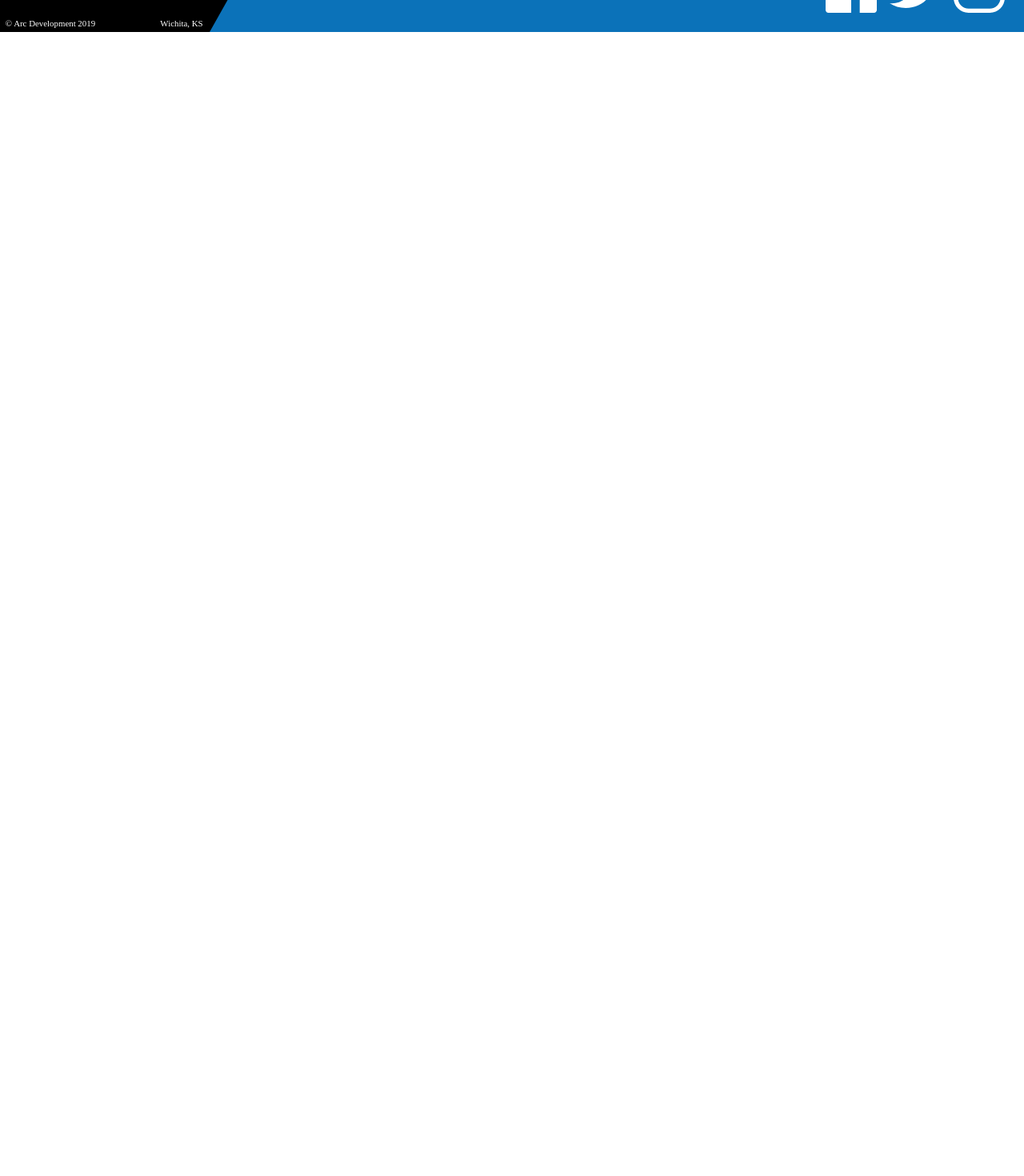
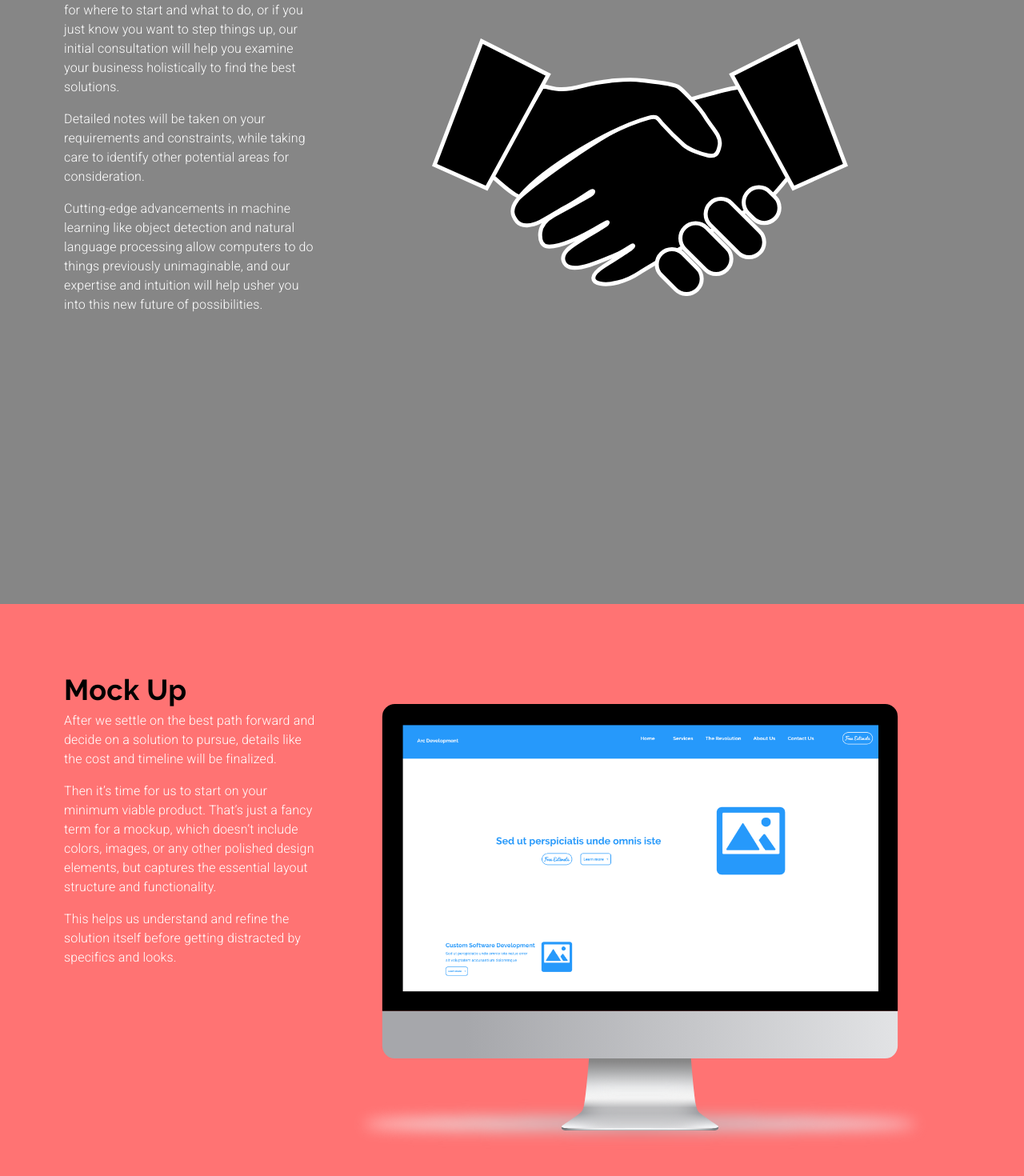
Before and after one commit to Tris-909/Material-UI-Project-1, a React (Create React App) app: page /revolution in a window 1280 px wide. Shown: the part 2420-3890 px from the top of the page at 80% size. Before the commit the page ends 2460 px from the top, so only its background shows below. Built offline with nearby package versions, Linux system fonts and the light colour scheme.

Commit message:
Adding Revolution Page Block 3 and Block 4

```diff
--- a/src/Components/Revolution.js
+++ b/src/Components/Revolution.js
@@ -29,6 +29,32 @@ const useStyles = makeStyles(theme => ({
         [theme.breakpoints.down("xs")]: {
             padding: '2em 1em 2em 1em'
         }
+    },
+    Revo1: {
+        ...theme.typography.Revo,
+        color: 'black'
+    },
+    Background1: {
+        backgroundColor: theme.palette.common.gray,
+        padding: '2em 5em 10em 5em',
+        [theme.breakpoints.down("xs")]: {
+            padding: '2em 1em 2em 1em'
+        },
+        height: '60em'
+    },
+    Background2: {
+        backgroundColor: theme.palette.common.pink,
+        padding: '2em 5em 10em 5em',
+        [theme.breakpoints.down("xs")]: {
+            padding: '2em 1em 2em 1em'
+        },
+        height: '60em'
+    },
+    RevoText: {
+        ...theme.typography.body3
+    },
+    RevotitleSpace: {
+        maxWidth: '20em'
     }
 }));
 
@@ -117,9 +143,53 @@ export default function Revolution(props) {
                     <Typography variant="h4">
                         Process
                     </Typography>
+                </Grid>
+            </Grid>
 
+            {/* THIRD SECTION */}
+            <Grid item container direction="row" align="center" justify="center" className={classes.Background1}>
+                <Grid item container direction="column" lg align="left" style={{marginTop: '3em'}} className={classes.RevotitleSpace}>
+                    <Grid item>
+                        <Typography className={classes.Revo1}>Consultation</Typography>
+                    </Grid>
+                    <Grid item>
+                        <Typography className={classes.RevoText} paragraph>
+                            Our process begins the moment you realize you need a piece of technology for your business. Whether you already have an idea for where to start and what to do, or if you just know you want to step things up, our initial consultation will help you examine your business holistically to find the best solutions.
+                        </Typography>
+                        <Typography className={classes.RevoText} paragraph>
+                            Detailed notes will be taken on your requirements and constraints, while taking care to identify other potential areas for consideration.
+                        </Typography>
+                        <Typography className={classes.RevoText} paragraph>
+                            Cutting-edge advancements in machine learning like object detection and natural language processing allow computers to do things previously unimaginable, and our expertise and intuition will help usher you into this new future of possibilities.
+                        </Typography>
+                    </Grid>
                 </Grid>
+                <Grid item lg style={{alignSelf: 'center'}}>
+                    <img src={ConsultantIcon} alt="Consultant Icon"/>
+                </Grid>
+            </Grid>
 
+            {/* FOURTH SECTION */}
+            <Grid item container direction="row" align="center" justify="center" className={classes.Background2}>
+                <Grid item container direction="column" lg align="left" style={{marginTop: '3em'}} className={classes.RevotitleSpace}>
+                    <Grid item>
+                        <Typography className={classes.Revo1}>Mock Up</Typography>
+                    </Grid>
+                    <Grid item>
+                        <Typography className={classes.RevoText} paragraph>
+                            After we settle on the best path forward and decide on a solution to pursue, details like the cost and timeline will be finalized.
+                        </Typography>
+                        <Typography className={classes.RevoText} paragraph>
+                            Then it’s time for us to start on your minimum viable product. That’s just a fancy term for a mockup, which doesn’t include colors, images, or any other polished design elements, but captures the essential layout structure and functionality.
+                        </Typography>
+                        <Typography className={classes.RevoText} paragraph>
+                            This helps us understand and refine the solution itself before getting distracted by specifics and looks.
+                        </Typography>
+                    </Grid>
+                </Grid>
+                <Grid item lg style={{alignSelf: 'center'}}>
+                    <img src={MockUpIcon} alt="MockUp Icon"/>
+                </Grid>
             </Grid>
         </React.Fragment>
     );
--- a/src/Components/UI/Theme.js
+++ b/src/Components/UI/Theme.js
@@ -5,6 +5,7 @@ const arcOrange = "#FFB860";
 const arcGray = "#868686";
 const arcWhite = "#ffffff";
 const arcLightBlue = "#08deff";
+const arcPink = "#FF7373";
 
 export default createMuiTheme({
     palette: {
@@ -12,7 +13,9 @@ export default createMuiTheme({
             blue: `${arcBlue}`,
             orange: `${arcOrange}`,
             white: arcWhite,
-            lightBlue: arcLightBlue
+            lightBlue: arcLightBlue,
+            gray: arcGray,
+            pink: arcPink
         },
         primary: {
             main: `${arcBlue}`
@@ -78,9 +81,14 @@ export default createMuiTheme({
             fontWeight: 300
         },
         body3: {
-            fontSize: '0.875em',
-            color: arcGray,
+            fontSize: '1em',
+            color: 'white',
             fontWeight: 300
+        },
+        Revo: {
+            fontFamily:  'Raleway',
+            fontSize: '2.25rem',
+            fontWeight: 700
         }
     }
 });
```
